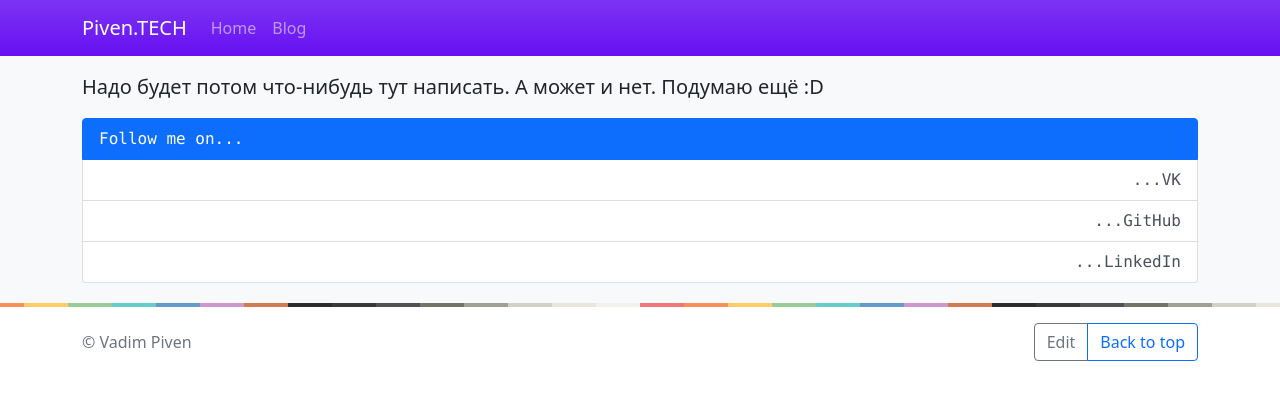
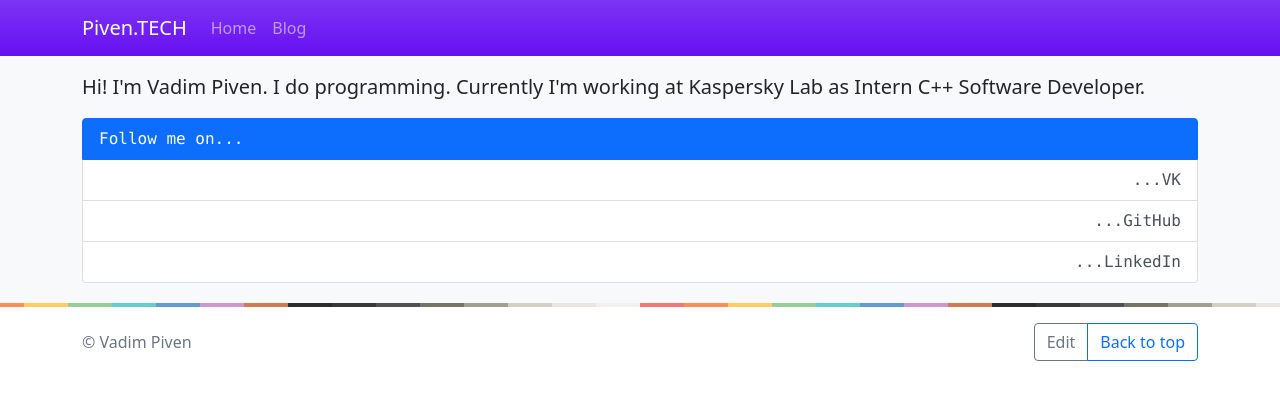
Before and after one commit to vadimpiven/vadimpiven, a Jekyll site: the page built from index.html, in a window 1280 px wide. Shown: the top 400 px of the page. Built offline with Jekyll 4.4.1, drawn with Linux system fonts in a browser that asks for light colours.

Commit message:
Update index.html

```diff
--- a/index.html
+++ b/index.html
@@ -3,7 +3,7 @@ layout: default
 title: Piven.TECH
 ---
 <p class="lead">
-  Надо будет потом что-нибудь тут написать. А может и нет. Подумаю ещё :D
+  Hi! I'm Vadim Piven. I do programming. Currently I'm working at Kaspersky Lab as Intern C++ Software Developer.
 </p>
 
 <div class="list-group mb-3 font-monospace">
```
